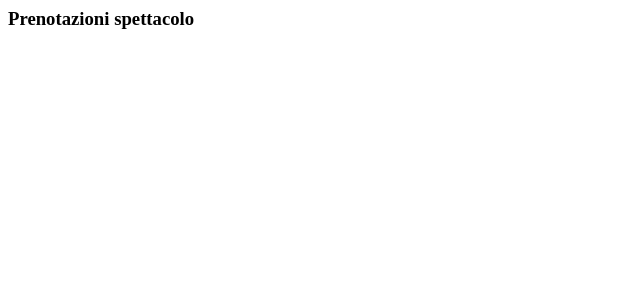
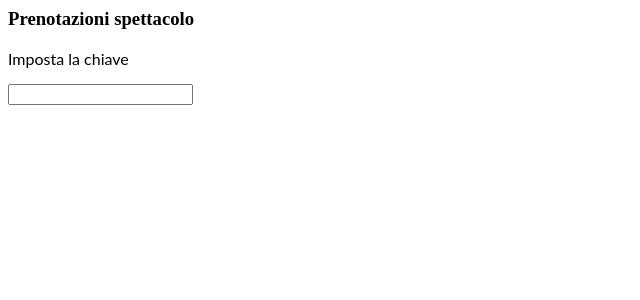
Before and after one commit to edcher/prova1, an Angular app: page / in a window 1280 px wide. Shown: the top 300 px of the page, without its empty margins (0-640 px from the left). Built offline with nearby package versions, Linux system fonts and the light colour scheme.

Commit message:
3 files modified, 1 added

```diff
--- a/src/app/app.component.html
+++ b/src/app/app.component.html
@@ -1 +1,3 @@
 <h3> {{ title }} </h3>
+<p> Imposta la chiave </p>
+<input >
--- a/src/app/app.component.ts
+++ b/src/app/app.component.ts
@@ -1,4 +1,5 @@
 import { Component, VERSION } from '@angular/core';
+import { TeatroService } from './teatro.service';
 
 @Component({
   selector: 'app-root',
@@ -7,4 +8,5 @@ import { Component, VERSION } from '@angular/core';
 })
 export class AppComponent  {
   title: string = 'Prenotazioni spettacolo';
+  constructor(private service: TeatroService) { }
 }
--- /dev/null
+++ b/src/app/teatro.service.ts
@@ -0,0 +1,16 @@
+import { Injectable } from '@angular/core';
+import { Observable } from "rxjs";
+import { HttpClient } from "@angular/common/http";
+
+@Injectable()
+export class TeatroService {
+  URL: string = "https://eu-central-1.aws.data.mongodb-api.com/app/kvaas-giwjg/endpoint";
+  secret: string = "ssw2022";
+
+  constructor(private http: HttpClient) { }
+
+  nuovoSpettacolo(): Observable<string> {
+    return this.http.get<string>(this.URL+"new?secret="+this.secret);
+  }
+
+}
```
Also changed, not shown: src/app/app.module.ts (+5 -2 lines).
